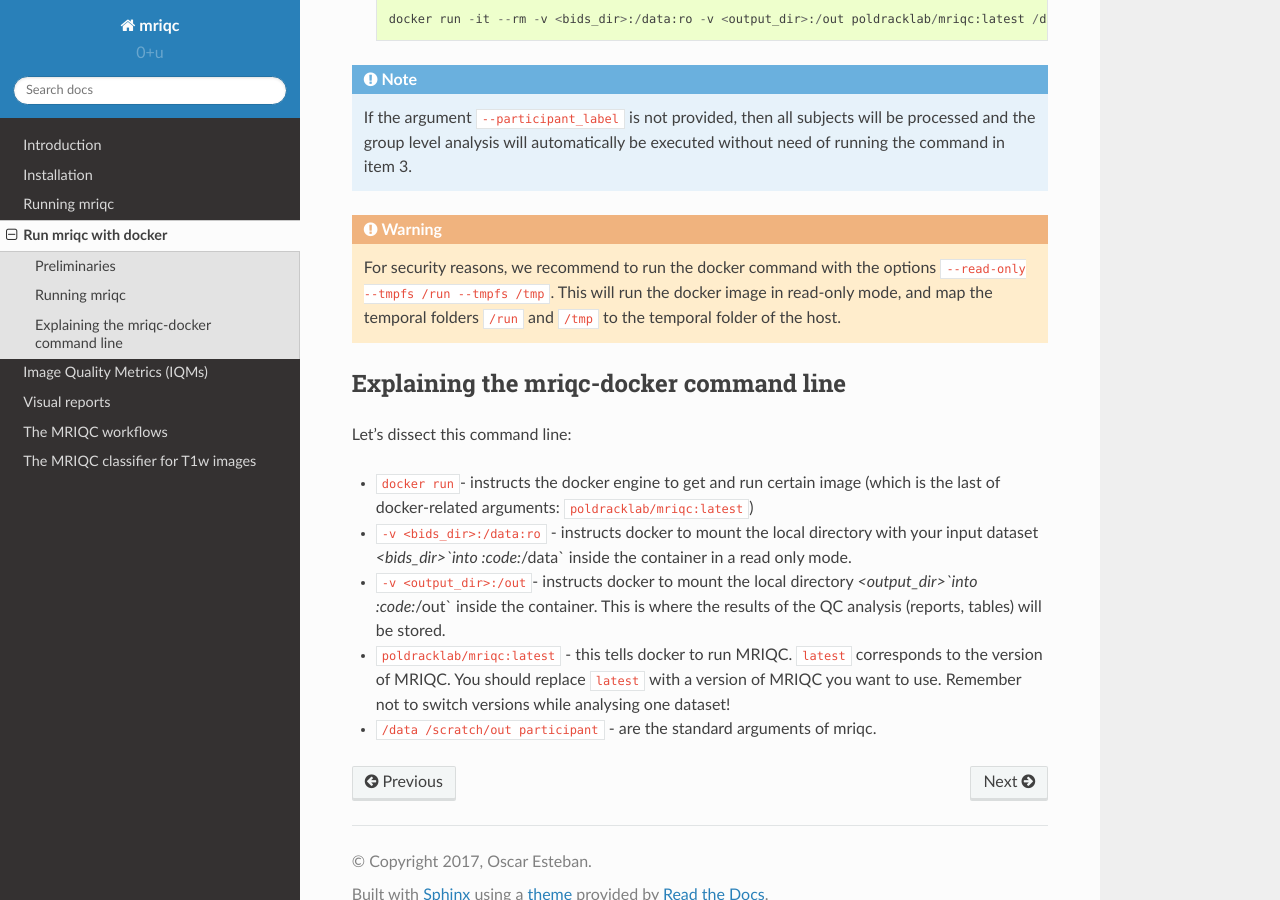
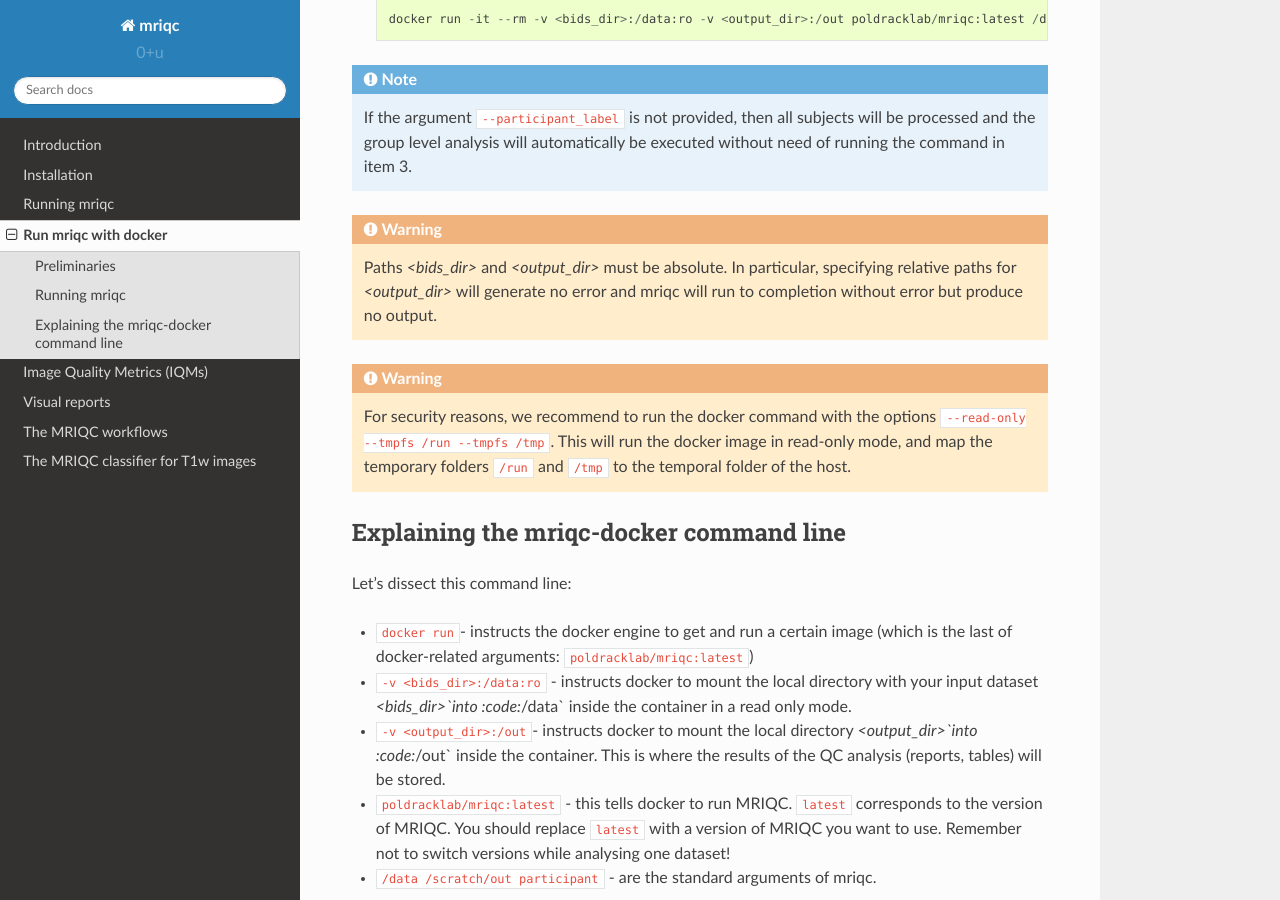
Before and after one commit to nipreps/mriqc, a Sphinx documentation site: the page built from docs/source/docker.rst, in a window 1280 px wide and 900 px high, scrolled down 972 px. Built offline with Sphinx 7.4.7 and the Read the Docs theme 2.0.0, drawn with Linux system fonts in a browser that asks for light colours.

Commit message:
Add warning about mounting relative paths
and minor tweaks

```diff
--- a/docs/source/docker.rst
+++ b/docs/source/docker.rst
@@ -74,9 +74,14 @@ Running mriqc
 
 .. warning::
 
+    Paths `<bids_dir>` and `<output_dir>` must be absolute.  In particular, specifying relative paths for
+    `<output_dir>` will generate no error and mriqc will run to completion without error but produce no output.
+
+.. warning::
+
     For security reasons, we recommend to run the docker command with the options
     ``--read-only --tmpfs /run --tmpfs /tmp``. This will run the docker image in
-    read-only mode, and map the temporal folders ``/run`` and ``/tmp`` to the temporal
+    read-only mode, and map the temporary folders ``/run`` and ``/tmp`` to the temporal
     folder of the host.
 
 
@@ -87,7 +92,7 @@ Explaining the mriqc-docker command line
 Let's dissect this command line:
 
 
-+ :code:`docker run`- instructs the docker engine to get and run certain
++ :code:`docker run`- instructs the docker engine to get and run a certain
   image (which is the last of docker-related arguments:
   :code:`poldracklab/mriqc:latest`)
 + :code:`-v <bids_dir>:/data:ro` - instructs docker to mount the local
```
